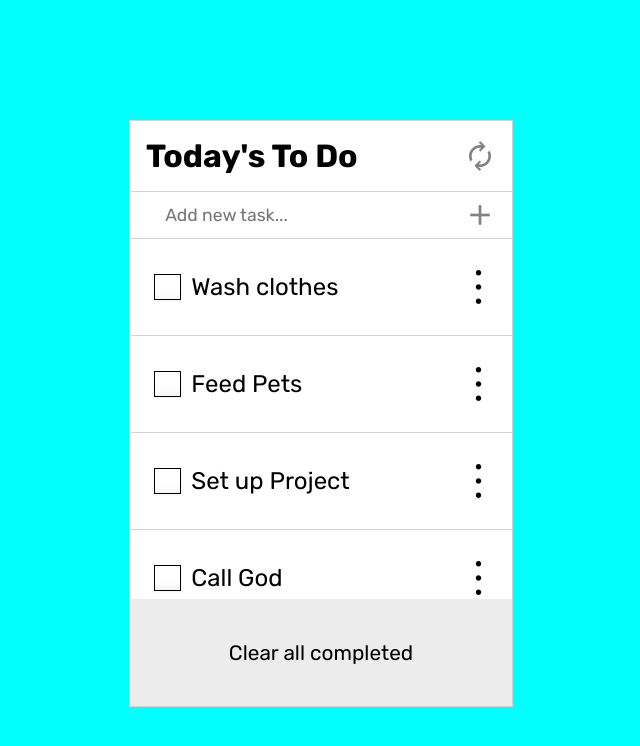
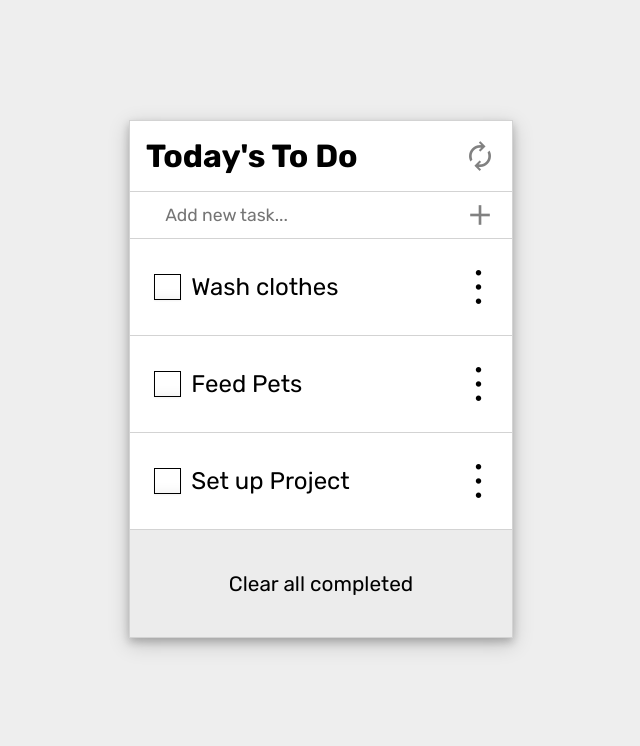
Before and after one commit to jfoyarzo/ToDo-list, a website built with webpack: page src/index.html in a window 1280 px wide. Shown: the whole page, without its empty margins (319-959 px from the left). Built offline with nearby package versions, Linux system fonts and the light colour scheme.

Commit message:
Add javascript code to dynamically render the tasks when the document loads

```diff
--- a/src/index.html
+++ b/src/index.html
@@ -23,38 +23,7 @@
                 add
             </span>
         </div>
-        <ul class="main-list">
-            <li class="task">
-                <input type="checkbox" class="checkInput">Wash clothes
-                <span class="material-symbols-outlined">
-                    more_vert
-                </span>
-            </li>
-            <li class="task">
-                <input type="checkbox" class="checkInput">Feed Pets
-                <span class="material-symbols-outlined">
-                    more_vert
-                </span>
-            </li>
-            <li class="task">
-                <input type="checkbox" class="checkInput">Set up Project
-                <span class="material-symbols-outlined">
-                    more_vert
-                </span>
-            </li>
-            <li class="task">
-                <input type="checkbox" class="checkInput">Call God
-                <span class="material-symbols-outlined">
-                    more_vert
-                </span>
-            </li>
-            <li class="task">
-                <input type="checkbox" class="checkInput">Raise Hell
-                <span class="material-symbols-outlined">
-                    more_vert
-                </span>
-            </li>
-        </ul>
+        <ul class="main-list"></ul>
         <div class="clear">
             <p>Clear all completed</p>
         </div>
--- a/src/index.js
+++ b/src/index.js
@@ -1 +1,39 @@
 import './style.css';
+
+const allTasks = [
+  {
+    description: 'Wash clothes',
+    completed: false,
+    index: 0,
+  },
+  {
+    description: 'Feed Pets',
+    completed: false,
+    index: 1,
+  },
+  {
+    description: 'Set up Project',
+    completed: false,
+    index: 2,
+  },
+];
+
+const showTasks = () => {
+  allTasks.forEach((e) => {
+    const parser = new DOMParser();
+    const ul = document.querySelector('.main-list');
+    const liStr = `<li>
+    <input type="checkbox" class="checkInput">${e.description}
+    <span class="material-symbols-outlined">
+        more_vert
+    </span>
+    </li>`;
+    const li = parser.parseFromString(liStr, 'text/html').body.firstChild;
+    li.classList.add('task');
+    ul.append(li);
+  });
+};
+
+window.onload = () => {
+  showTasks();
+};
--- a/src/style.css
+++ b/src/style.css
@@ -8,7 +8,7 @@
 }
 
 body {
-  background-color: aqua;
+  background-color: rgb(238, 238, 238);
 }
 
 .container {
@@ -16,6 +16,7 @@ body {
   max-width: 30%;
   margin: 15vh auto;
   border: 1px solid lightgrey;
+  box-shadow: 0 4px 8px 0 rgba(0, 0, 0, 0.2), 0 6px 20px 0 rgba(0, 0, 0, 0.19);
 }
 
 .list-header {
```
Also changed, not shown: README.md, dist/index.html, dist/main.js.
